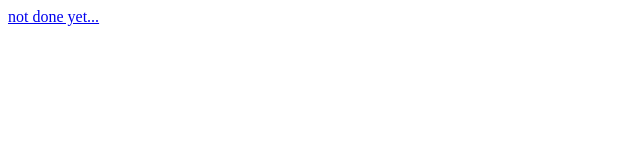
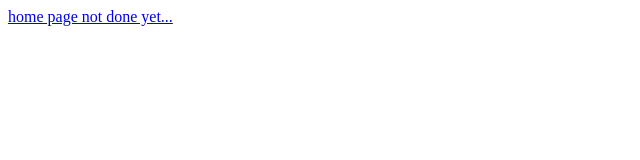
Before and after one commit to Swordmaster3214/WEUNITE, a plain HTML site: page index.html in a window 1280 px wide. Shown: the full height of the page, 0-640 px from the left. Drawn offline with Linux system fonts and the light colour scheme.

Commit message:
Update index.html
I guess relative links don't work in Pages, keep that in mind.

```diff
--- a/index.html
+++ b/index.html
@@ -1 +1 @@
-<a href="/WEUNITE/signin">not done yet... </a>
+<a href="https://swordmaster3214.github.io/WEUNITE/signin">home page not done yet... </a>
```
